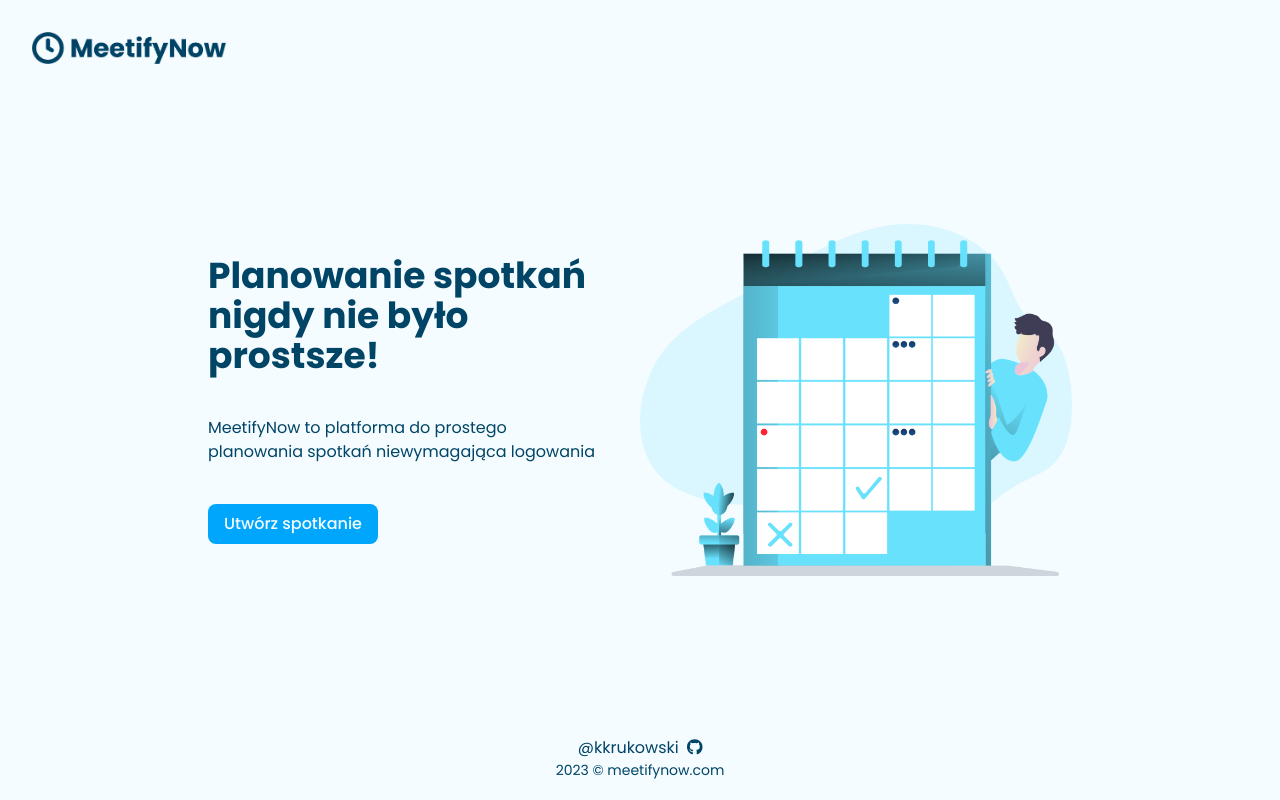
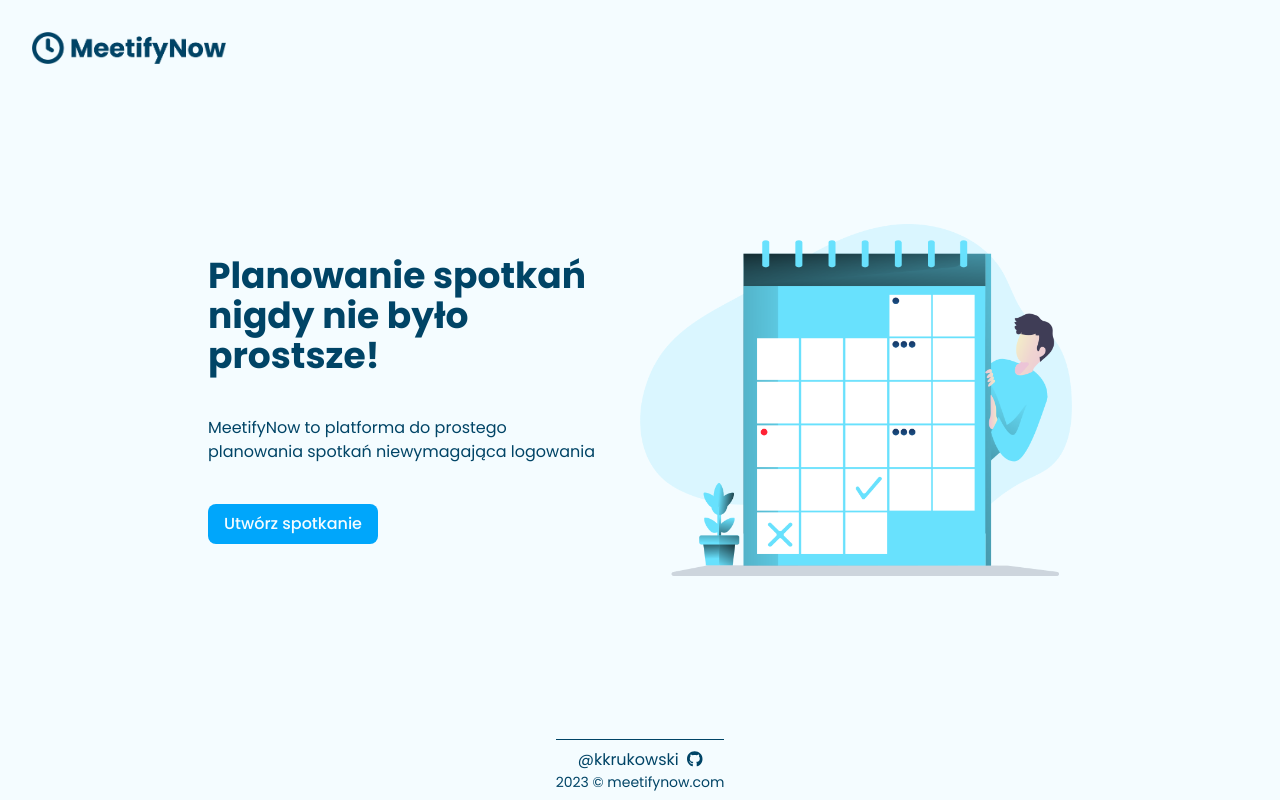
Before and after one commit to kkrukowski/meetifynow, a React (Vite) app in the folder client/: page / in a window 1280 px wide. Built offline with nearby package versions, Linux system fonts and the light colour scheme.

Commit message:
Add footer

```diff
--- a/client/src/components/Footer.tsx
+++ b/client/src/components/Footer.tsx
@@ -3,7 +3,9 @@ import { FontAwesomeIcon } from "@fortawesome/react-fontawesome";
 
 export default function Footer() {
   return (
-    <div className="flex flex-col justify-center items-center absolute left-0 bottom-0 w-full p-5">
+    <div className="flex flex-col justify-center items-center absolute left-0 bottom-0 w-full p-2">
+      <div className="flex flex-col justify-center items-center w-fit">
+        <div className="w-full h-px bg-dark mb-2"></div>
         <p className="text-dark">
           <a href="https://github.com/kkrukowski">
             @kkrukowski
@@ -14,5 +16,6 @@ export default function Footer() {
         </p>
         <p className="text-center text-dark text-sm">2023 © meetifynow.com</p>
       </div>
+    </div>
   );
 }
```
Lines whose indentation alone changed are shown as unchanged.
